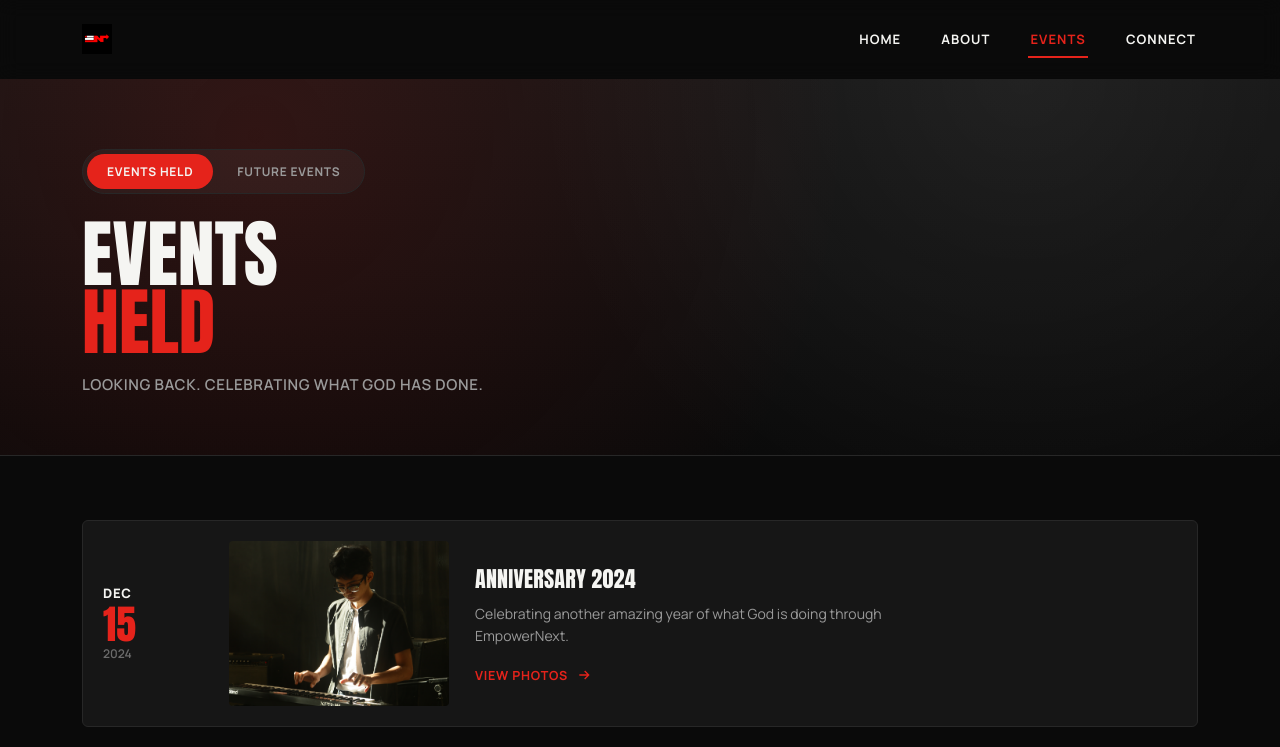
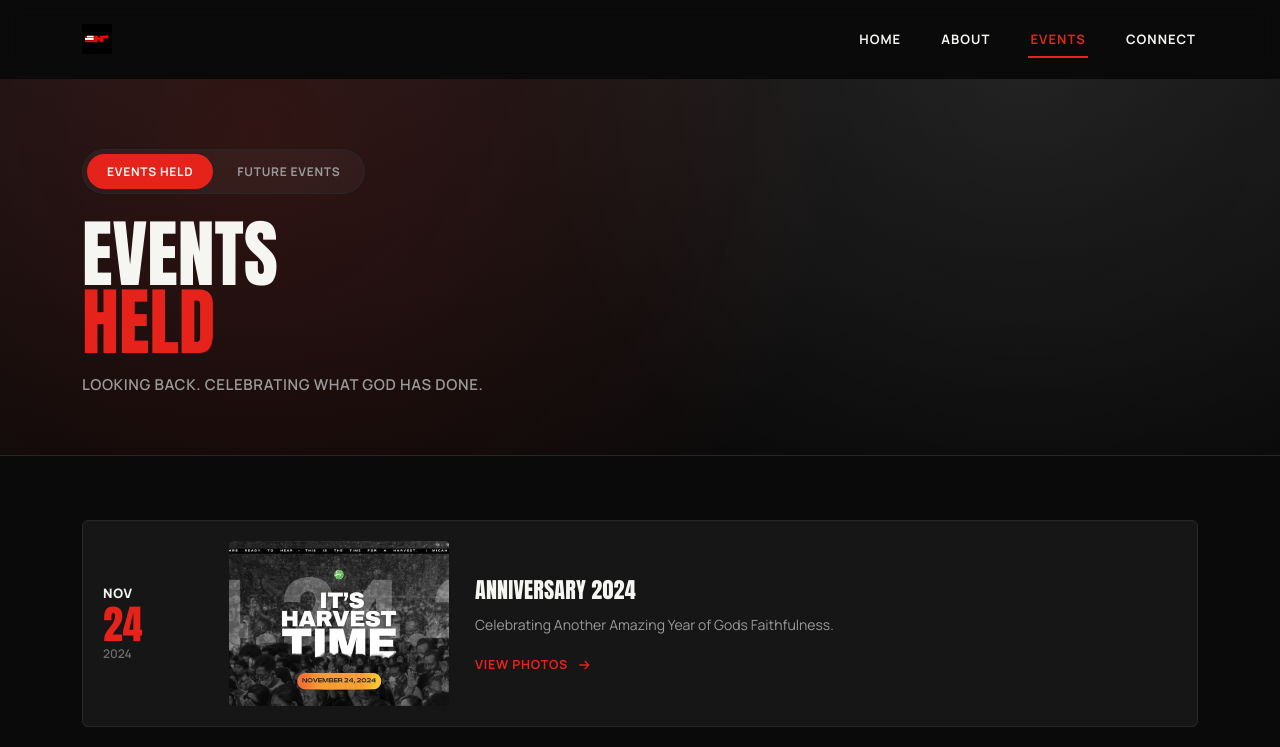
Before and after one commit to benAbania/ENext-Youth-Ministry, a React (Vite) app: page /events in a window 1280 px wide. Shown: the top 747 px of the page. Built offline with nearby package versions, Linux system fonts and the light colour scheme.

Commit message:
Final Anniv

```diff
--- a/src/eventData.js
+++ b/src/eventData.js
@@ -1,18 +1,18 @@
 // Set `image` to an imported photo once you have real event pictures, e.g.:
 //   import elevateNight from './assets/events/elevate-night.jpg';
 // Leave it as `null` and EventCard will render a placeholder instead.
-import annivThumbnail from './assets/annivthumbnail.jpg';
+import annivThumbnail from './assets/Cover.jpg';
 
 export const pastEvents = [
   {
     id: 'anniversary-2024',
-    month: 'DEC', // Feel free to change this to the actual month!
-    day: '15',    // And change the day!
+    month: 'NOV',
+    day: '24',
     year: '2024',
     title: 'ANNIVERSARY 2024',
-    description: 'Celebrating another amazing year of what God is doing through EmpowerNext.',
+    description: 'Celebrating Another Amazing Year of Gods Faithfulness.',
     image: annivThumbnail,
-    albumUrl: 'https://photos.app.goo.gl/9WrGcGbtBWXZwaGt5',
+    albumUrl: 'https://photos.app.goo.gl/22wPE4JW35PWyDPJA',
     ctaLabel: 'VIEW PHOTOS',
   },
   {
```
Also changed, not shown: src/assets/Cover.jpg (added), src/assets/annivthumbnail.jpg (deleted).
